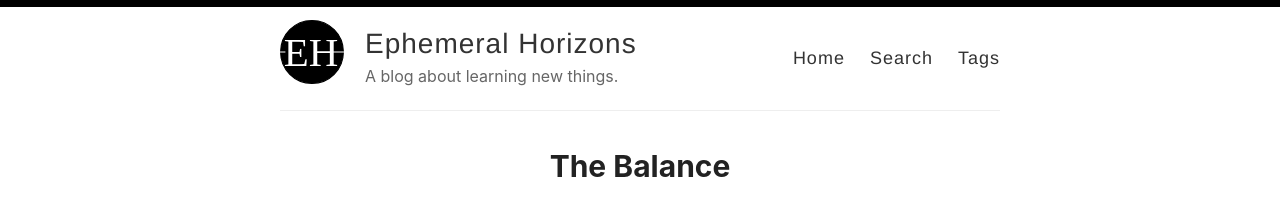
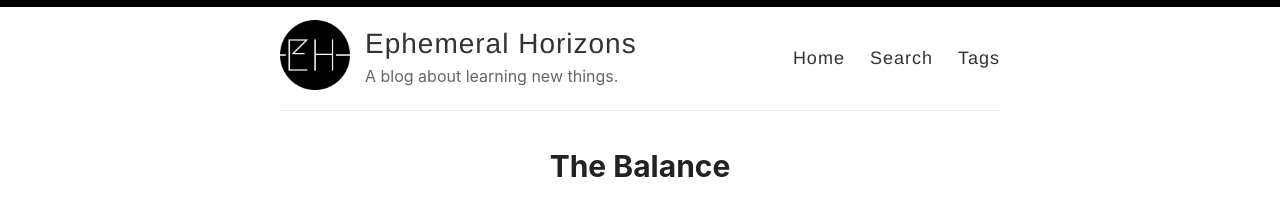
Before and after one commit to helmutlutz/blog, a Jekyll site: the page built from docs/index.html, in a window 1280 px wide. Shown: the top 210 px of the page. Built offline with Jekyll 4.4.1, drawn with Linux system fonts in a browser that asks for light colours; the list of posts is cut into pages by our own code.

Commit message:
Changed the logo format to png

```diff
--- a/docs/_config.yml
+++ b/docs/_config.yml
@@ -12,7 +12,7 @@ author: Helmut Lutz
 description: A blog about learning new things.
 
 # URL of your avatar or profile pic (you could use your GitHub profile pic)
-avatar: /images/eh-logo.svg
+avatar: /images/eh-logo.png
 
 #
 # Flags below are optional
```
Also changed, not shown: docs/images/eh-logo.png (added), docs/images/eh-logo.svg (deleted).
